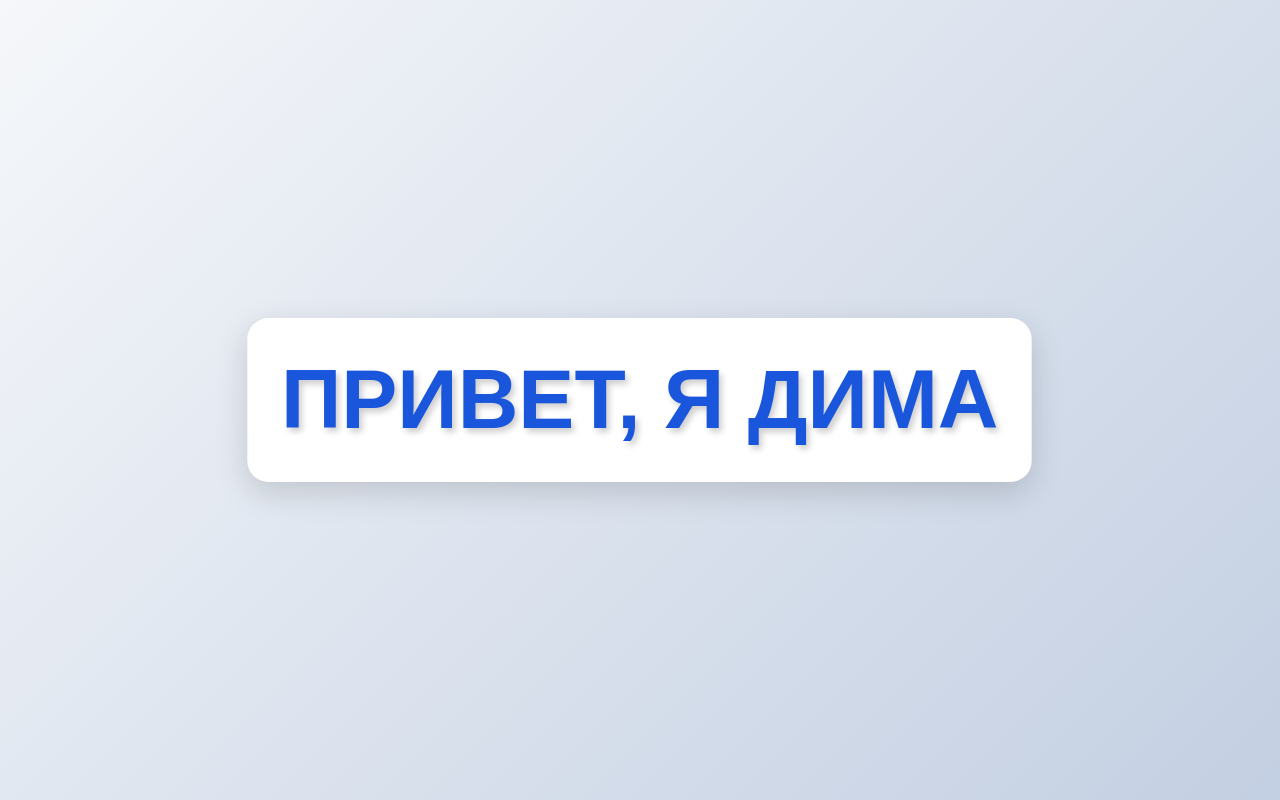
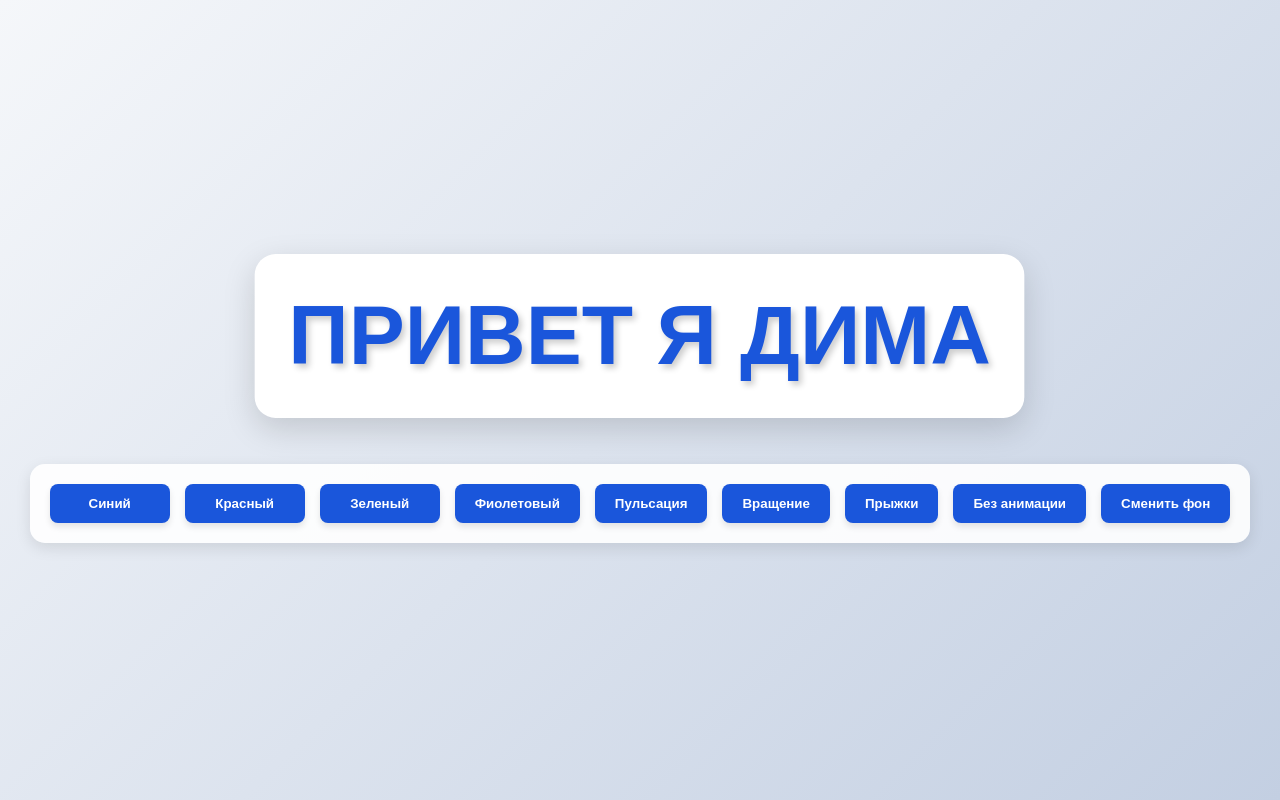
Before and after one commit to ejichmojich/MyProject, a plain HTML site: page index.html in a window 1280 px wide. Drawn offline with Linux system fonts and the light colour scheme.

Commit message:
Update index.html

```diff
--- a/index.html
+++ b/index.html
@@ -14,10 +14,13 @@
         body {
             min-height: 100vh;
             display: flex;
+            flex-direction: column;
             justify-content: center;
             align-items: center;
             background: linear-gradient(135deg, #f5f7fa 0%, #c3cfe2 100%);
             font-family: 'Arial', sans-serif;
+            padding: 20px;
+            transition: background 0.5s ease;
         }
 
         .greeting {
@@ -31,14 +34,71 @@
             background: white;
             border-radius: 20px;
             box-shadow: 0 10px 30px rgba(0, 0, 0, 0.15);
+            margin-bottom: 30px;
+            cursor: pointer;
+            transition: all 0.3s ease;
+        }
+
+        .controls {
+            display: flex;
+            flex-wrap: wrap;
+            gap: 15px;
+            justify-content: center;
+            margin-top: 20px;
+            padding: 20px;
+            background: rgba(255, 255, 255, 0.9);
+            border-radius: 15px;
+            box-shadow: 0 5px 15px rgba(0, 0, 0, 0.1);
+        }
+
+        button {
+            padding: 12px 20px;
+            border: none;
+            border-radius: 8px;
+            background: #1a56db;
+            color: white;
+            font-weight: bold;
+            cursor: pointer;
+            transition: all 0.3s ease;
+            box-shadow: 0 4px 6px rgba(0, 0, 0, 0.1);
+        }
+
+        button:hover {
+            transform: translateY(-2px);
+            box-shadow: 0 6px 12px rgba(0, 0, 0, 0.15);
+        }
+
+        .color-btn {
+            min-width: 120px;
+        }
+
+        /* Анимации */
+        .pulse {
             animation: pulse 2s ease-in-out infinite;
         }
 
-        /* Анимация пульсации */
+        .rotate {
+            animation: rotate 3s linear infinite;
+        }
+
+        .bounce {
+            animation: bounce 2s ease-in-out infinite;
+        }
+
         @keyframes pulse {
             0% { transform: scale(1); }
             50% { transform: scale(1.05); }
             100% { transform: scale(1); }
+        }
+
+        @keyframes rotate {
+            0% { transform: rotate(0deg); }
+            100% { transform: rotate(360deg); }
+        }
+
+        @keyframes bounce {
+            0%, 100% { transform: translateY(0); }
+            50% { transform: translateY(-20px); }
         }
 
         /* Адаптивность */
@@ -46,6 +106,11 @@
             .greeting {
                 font-size: 3rem;
                 padding: 1.5rem;
+            }
+
+            .controls {
+                flex-direction: column;
+                align-items: center;
             }
         }
 
@@ -58,6 +123,62 @@
     </style>
 </head>
 <body>
-    <div class="greeting">Привет, я Дима</div>
+    <div class="greeting pulse" id="greeting">Привет я Дима</div>
+
+    <div class="controls">
+        <button class="color-btn" onclick="changeColor('#1a56db')">Синий</button>
+        <button class="color-btn" onclick="changeColor('#dc2626')">Красный</button>
+        <button class="color-btn" onclick="changeColor('#059669')">Зеленый</button>
+        <button class="color-btn" onclick="changeColor('#7c3aed')">Фиолетовый</button>
+        <button onclick="changeAnimation('pulse')">Пульсация</button>
+        <button onclick="changeAnimation('rotate')">Вращение</button>
+        <button onclick="changeAnimation('bounce')">Прыжки</button>
+        <button onclick="changeAnimation('none')">Без анимации</button>
+        <button onclick="changeBackground()">Сменить фон</button>
+    </div>
+
+    <script>
+        const greeting = document.getElementById('greeting');
+        const body = document.body;
+
+        // Цвета для фона
+        const backgrounds = [
+            'linear-gradient(135deg, #f5f7fa 0%, #c3cfe2 100%)',
+            'linear-gradient(135deg, #ff9a9e 0%, #fad0c4 100%)',
+            'linear-gradient(135deg, #a1c4fd 0%, #c2e9fb 100%)',
+            'linear-gradient(135deg, #f6d365 0%, #fda085 100%)',
+            'linear-gradient(135deg, #84fab0 0%, #8fd3f4 100%)'
+        ];
+        let bgIndex = 0;
+
+        // Функция смены цвета текста
+        function changeColor(color) {
+            greeting.style.color = color;
+        }
+
+        // Функция смены анимации
+        function changeAnimation(animation) {
+            // Удаляем все классы анимаций
+            greeting.classList.remove('pulse', 'rotate', 'bounce');
+
+            // Если выбрана какая-то анимация, добавляем её
+            if (animation !== 'none') {
+                greeting.classList.add(animation);
+            }
+        }
+
+        // Функция смены фона
+        function changeBackground() {
+            bgIndex = (bgIndex + 1) % backgrounds.length;
+            body.style.background = backgrounds[bgIndex];
+        }
+
+        // Добавляем возможность менять цвет по клику на текст
+        greeting.addEventListener('click', function() {
+            const colors = ['#1a56db', '#dc2626', '#059669', '#7c3aed', '#ea580c'];
+            const randomColor = colors[Math.floor(Math.random() * colors.length)];
+            changeColor(randomColor);
+        });
+    </script>
 </body>
 </html>
```
